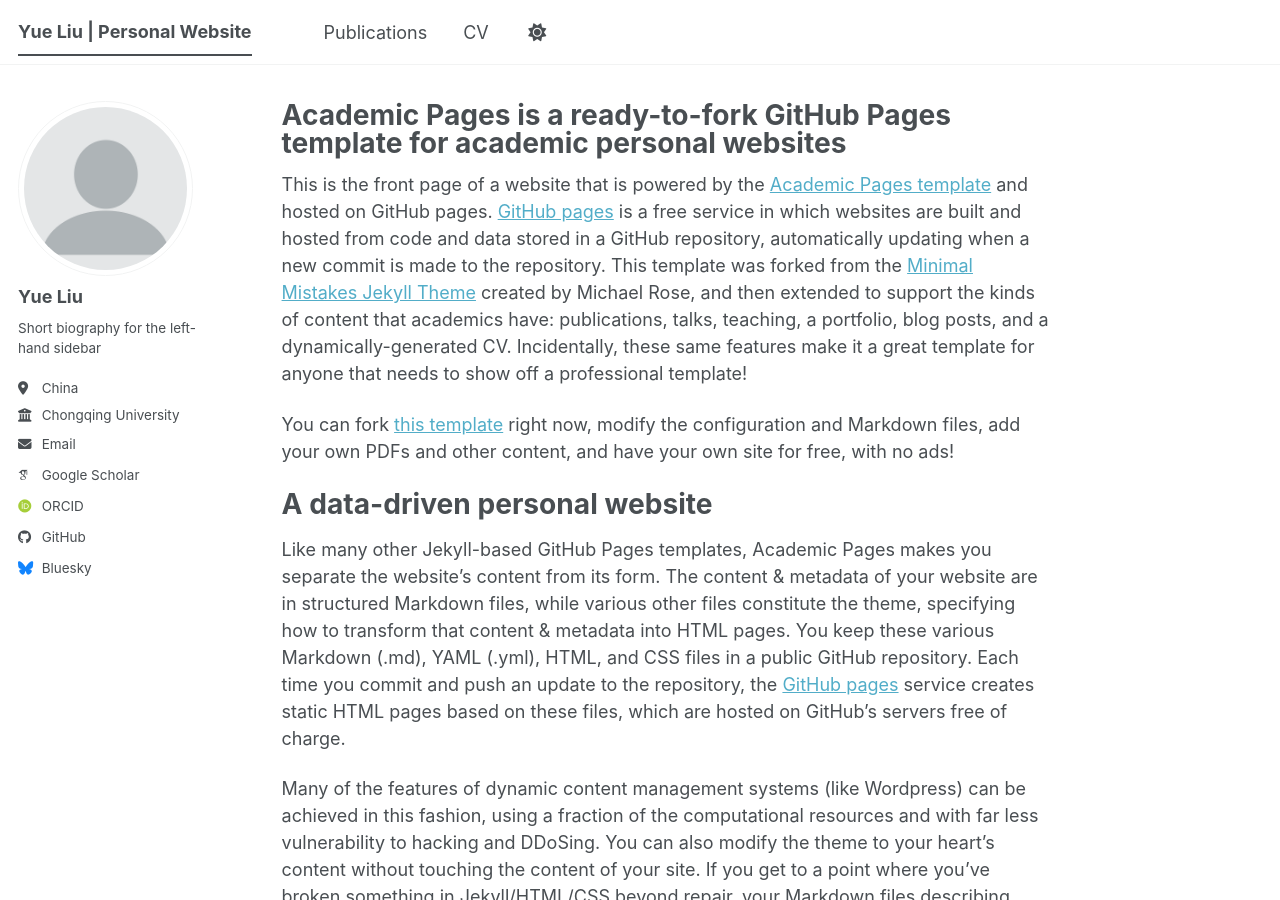
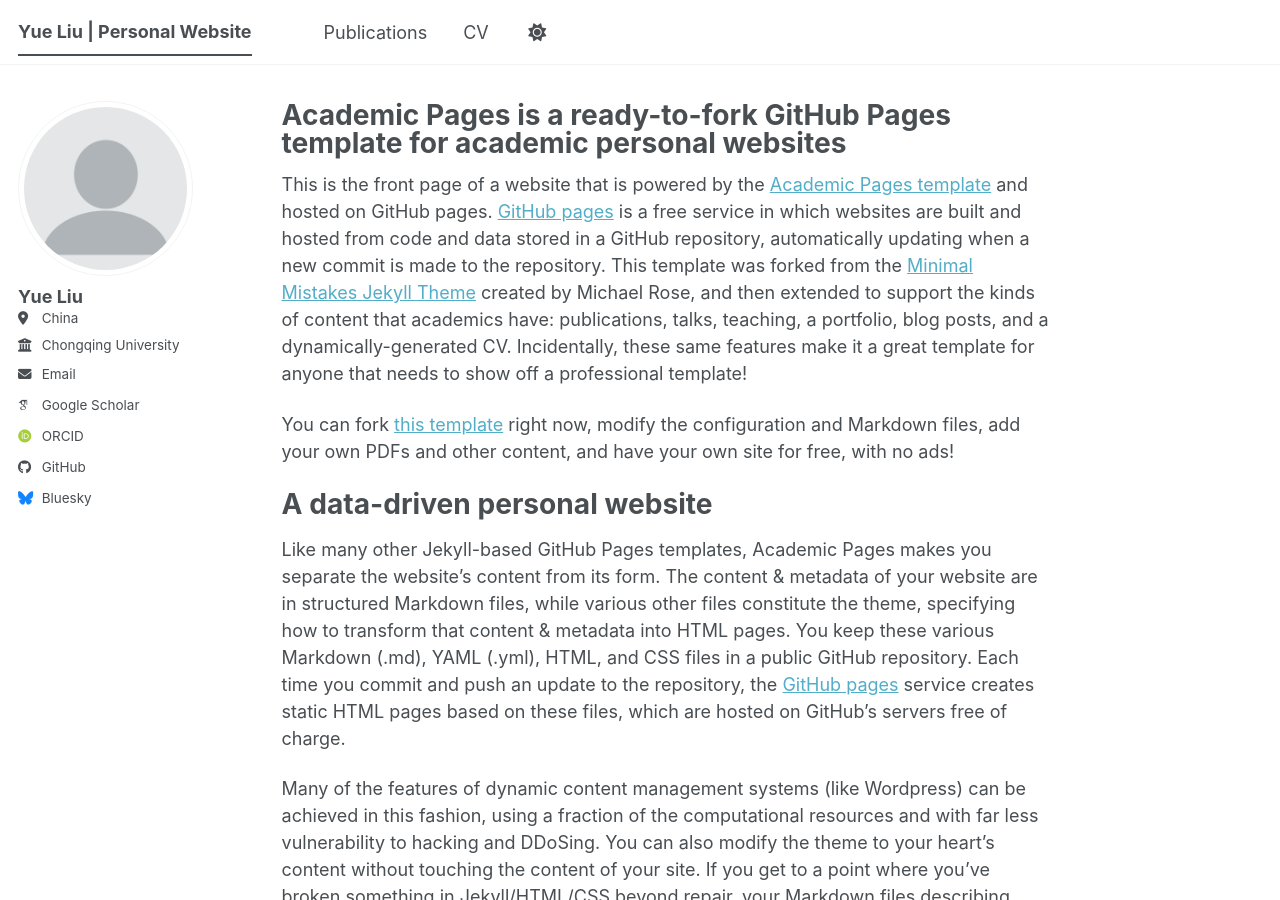
Before and after one commit to liuyueamazing/liuyueamazing.github.io, a Jekyll site: the page built from _pages/about.md, in a window 1280 px wide and 900 px high. Built offline with Jekyll 4.4.1, drawn with Linux system fonts in a browser that asks for light colours; some web fonts are replaced; a script bundle is joined from its source files by our own code; library files that are not in the unit come from our copies.

Commit message:
Update _config.yml

```diff
--- a/_config.yml
+++ b/_config.yml
@@ -26,11 +26,11 @@
   avatar           : "profile.png"
   name             : "Yue Liu"
   pronouns         : # example: "she/her"
-  bio              : "Short biography for the left-hand sidebar"
+  bio              : # "Short biography for the left-hand sidebar"
   location         : "China"
   employer         : "Chongqing University"
   uri              : # URL
-  email            : "liuyue@stu.edu.cn"
+  email            : "liuyue@stu.cqu.edu.cn"
 
   # Academic websites
   academia         : # URL
```
